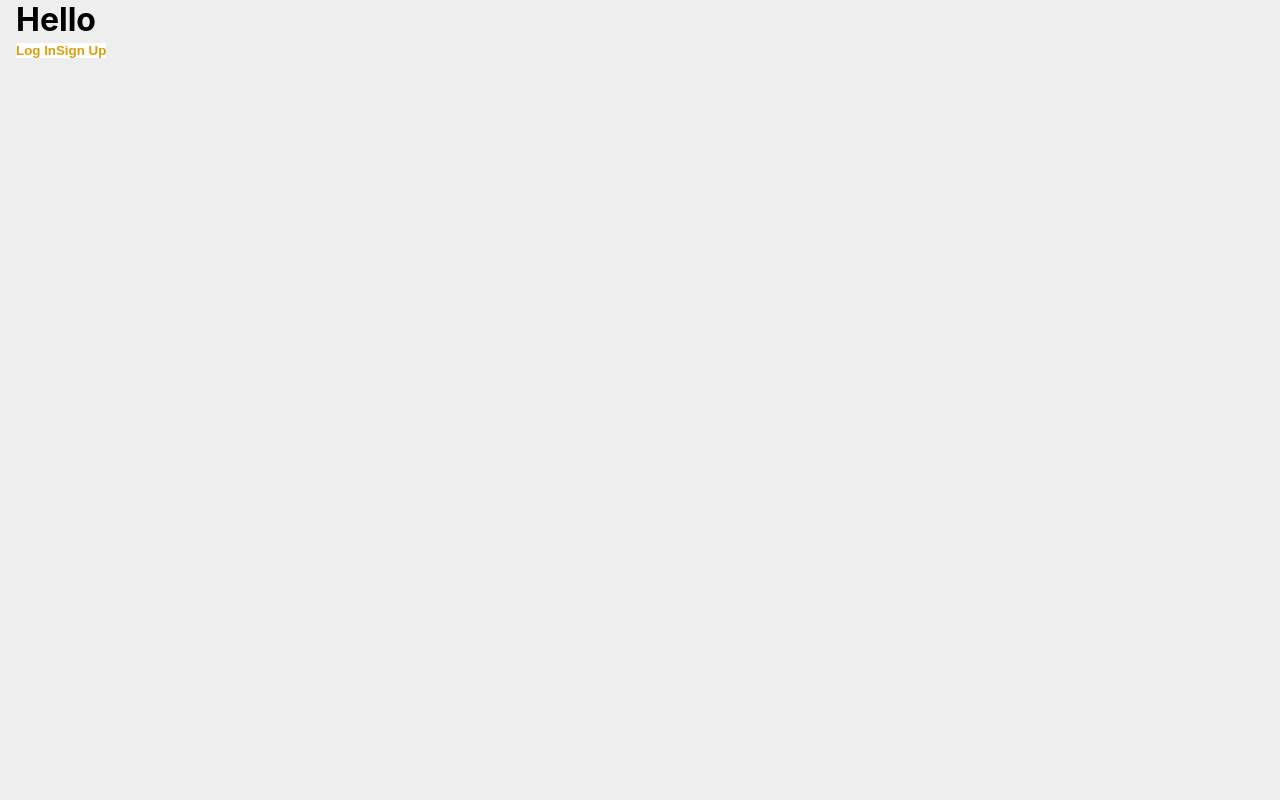
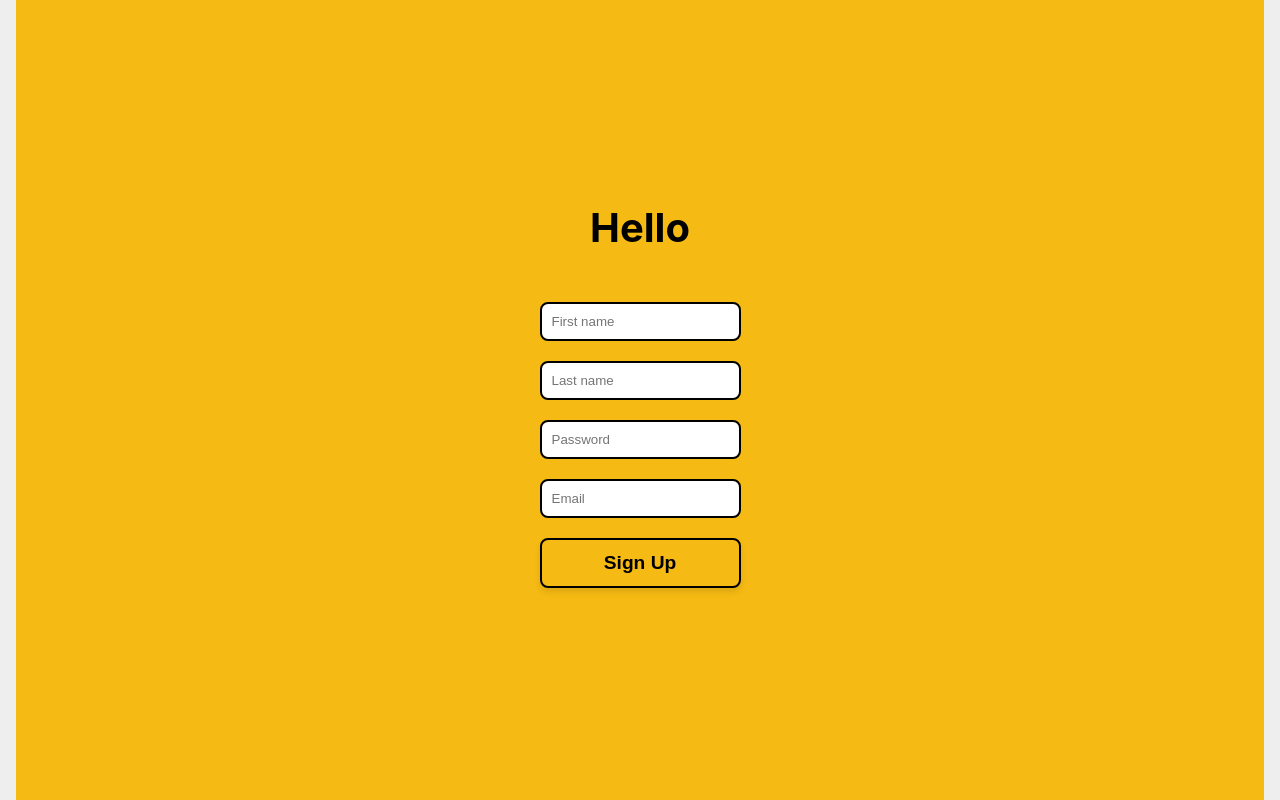
Before and after one commit to michfingerut/KeeperNotes, a React (Create React App) app in the folder client/: page / in a window 1280 px wide. Both pictures are taken after a click on the button "Sign Up". Built offline with nearby package versions, Linux system fonts and the light colour scheme.

Commit message:
updated backAPI and added log in page

```diff
--- a/client/src/App.js
+++ b/client/src/App.js
@@ -3,14 +3,22 @@ import LogInPage from './components/LogInPage';
 import './styles/App.css';
 import React, { useState } from 'react';
 
-//TODO: add login page
 function App() {
   const [isLoggedIn, setIsLoggedIn] = useState(false);
-  const [userInfo, setUserInfo] = useState(undefined);
+  const [userInfo, setUserInfo] = useState({
+    firstName: '',
+    lastName: '',
+    password: '',
+    email: '',
+    uuid: '',
+  });
   if (isLoggedIn) {
-    return <KeeperMainPage />;
+    //TODO: if logged in then refresh should not go to log in page
+    return <KeeperMainPage userInfo={userInfo} />;
   } else {
-    return <LogInPage logInFunc={setIsLoggedIn} setUserInfo={setUserInfo} />;
+    return (
+      <LogInPage setIsLoggedIn={setIsLoggedIn} setUserInfo={setUserInfo} />
+    );
   }
 }
 
--- /dev/null
+++ b/client/src/components/CreateNewUser.jsx
@@ -0,0 +1,60 @@
+import React from 'react';
+import backApi from '../services/backApi';
+
+//TODO: add invalid password
+function CreateNewUser(props) {
+  async function createUser(event) {
+    event.preventDefault();
+    //TODO: err handling
+    const userInfo = await backApi.postUser(props.tmpUsr);
+    props.setIsLoggedIn(true);
+    props.setUserInfo(() => {
+      return {
+        ...props.tmpUsr,
+        uuid: userInfo.uuid,
+      };
+    });
+  }
+
+  return (
+    <div className="sign-up-container">
+      <form onSubmit={createUser} className="sign-up-form">
+        <input
+          type="text"
+          name="firstName"
+          onChange={props.handleInput}
+          value={props.tmpUsr.firstName}
+          placeholder="First name"
+          required
+        />
+        <input
+          type="text"
+          name="lastName"
+          onChange={props.handleInput}
+          value={props.tmpUsr.lastName}
+          placeholder="Last name"
+          required
+        />
+        <input
+          type="password"
+          name="password"
+          onChange={props.handleInput}
+          value={props.tmpUsr.password}
+          placeholder="Password"
+          required
+        />
+        <input
+          type="email"
+          name="email"
+          onChange={props.handleInput}
+          value={props.tmpUsr.email}
+          placeholder="Email"
+          required
+        />
+        <button type="submit">Sign Up</button>
+      </form>
+    </div>
+  );
+}
+
+export default CreateNewUser;
--- a/client/src/components/InputArea.jsx
+++ b/client/src/components/InputArea.jsx
@@ -8,7 +8,9 @@ function InputArea(props) {
   });
 
   async function addNote(event) {
-    const createNote = await backApi.postNote(tmpNote);
+    event.preventDefault();
+    //TODO: err handling
+    const createNote = await backApi.postNote(tmpNote, props.userId);
 
     props.stateFunc((prevNotes) => {
       return [...prevNotes, { ...tmpNote, id: createNote.id }];
@@ -20,7 +22,6 @@ function InputArea(props) {
         content: '',
       };
     });
-    event.preventDefault();
   }
 
   function handleInput(event) {
--- a/client/src/components/KeeperMainPage.jsx
+++ b/client/src/components/KeeperMainPage.jsx
@@ -5,14 +5,16 @@ import InputArea from './InputArea';
 import React, { useState, useEffect } from 'react';
 import backApi from '../services/backApi';
 
-function KeeperMainPage() {
+function KeeperMainPage(props) {
   const [notes, setNotes] = useState([]);
   const [loading, setLoading] = useState(true);
   const [error, setError] = useState(null);
 
+  const userInfo = props.userInfo;
+
   useEffect(() => {
     backApi
-      .getNotes()
+      .getNotes(userInfo.uuid)
       .then((data) => {
         setNotes(data);
         setLoading(false);
@@ -24,7 +26,7 @@ function KeeperMainPage() {
   }, []);
 
   async function deleteNote(key) {
-    await backApi.removeNote(key);
+    await backApi.removeNote(key, userInfo.uuid);
     setNotes((prevNotes) => {
       prevNotes = prevNotes.filter((note) => {
         return note.id !== key;
@@ -44,7 +46,7 @@ function KeeperMainPage() {
   return (
     <div className="container">
       <Header title="Keeper" />
-      <InputArea stateFunc={setNotes} />
+      <InputArea stateFunc={setNotes} userId={userInfo.uuid} />
       <div className="cards-container">
         {notes.map((note) => {
           return (
@@ -54,6 +56,7 @@ function KeeperMainPage() {
               title={note.title}
               content={note.content}
               deleteFunc={deleteNote}
+              userId={userInfo.uuid}
             />
           );
         })}
--- /dev/null
+++ b/client/src/components/LogExistingUser.jsx
@@ -0,0 +1,42 @@
+import React from 'react';
+import backApi from '../services/backApi';
+
+function LogExistingUser(props) {
+  async function toLog(event) {
+    event.preventDefault();
+    const userInfo = await backApi.getUser(
+      props.tmpUsr.email,
+      props.tmpUsr.password,
+    );
+    props.setIsLoggedIn(true);
+    props.setUserInfo({
+      ...userInfo,
+    });
+  }
+
+  return (
+    <div className="sign-up-container">
+      <form onSubmit={toLog} className="sign-up-form">
+        <input
+          type="email"
+          name="email"
+          onChange={props.handleInput}
+          value={props.tmpUsr.email}
+          placeholder="Email"
+          required
+        />
+        <input
+          type="password"
+          name="password"
+          onChange={props.handleInput}
+          value={props.tmpUsr.password}
+          placeholder="Password"
+          required
+        />
+        <button type="submit">Log In</button>
+      </form>
+    </div>
+  );
+}
+
+export default LogExistingUser;
--- a/client/src/components/LogInPage.jsx
+++ b/client/src/components/LogInPage.jsx
@@ -1,52 +1,57 @@
 import React, { useState } from 'react';
+import CreateNewUser from './CreateNewUser';
+import LogExistingUser from './LogExistingUser';
 
 function LogInPage(props) {
-  //props.logInFunc
-  //props.setUserInfo
-
-  /***
-   * if i pressed log in it will show:
-   * user name input
-   * pass word input
-   * log in button -> at press it will send get user by if
-   * it will check if the pass word is the same
-   * if not -> error in valid password
-   * if yes -> save userInfo, set loged in -> true
-   *
-   * if i pressed sign up it will show:
-   * user name input
-   * password input (in the future validation)
-   * first name
-   * last name
-   * email
-   * sign up button. when press:
-   * email exists- invalid email
-   * password not good
-   * if all good save userInfo and set log in true
-   */
   const [isInitOption, setIsInitOption] = useState(true);
   const [toSignUp, setToSignUp] = useState(false);
+  const [tmpUsr, setTmpUsr] = useState({
+    firstName: '',
+    lastName: '',
+    password: '',
+    email: '',
+  });
 
   function init() {
     return (
       <div>
-        <button onClick={() => console.log('Log In Clicked')}>Log In</button>
-        <button onClick={() => console.log('Sign Up Clicked')}>Sign Up</button>
+        <button onClick={() => setIsInitOption(false)}>Log In</button>
+        <button
+          onClick={() => {
+            setIsInitOption(false);
+            setToSignUp(true);
+          }}
+        >
+          Sign Up
+        </button>
       </div>
     );
   }
 
   function option() {
-    if (toSignUp) {
-      return signUp();
-    } else {
-      return logIn();
-    }
+    return toSignUp ? (
+      <CreateNewUser
+        handleInput={handleInput}
+        tmpUsr={tmpUsr}
+        setIsLoggedIn={props.setIsLoggedIn}
+        setUserInfo={props.setUserInfo}
+      />
+    ) : (
+      <LogExistingUser
+        handleInput={handleInput}
+        tmpUsr={tmpUsr}
+        setIsLoggedIn={props.setIsLoggedIn}
+        setUserInfo={props.setUserInfo}
+      />
+    );
   }
 
-  function signUp() {}
-
-  function logIn() {}
+  function handleInput(event) {
+    const { value, name } = event.target;
+    setTmpUsr((prev) => {
+      return { ...prev, [name]: value };
+    });
+  }
 
   return (
     <div className="log-in-container">
--- a/client/src/styles/App.css
+++ b/client/src/styles/App.css
@@ -154,3 +154,83 @@ button {
   margin-top: auto;
   margin: 0.2em;
 }
+
+/******************************************************/
+
+.log-in-container {
+  background-color: #f5ba13;
+  height: 100vh;
+  display: flex;
+  flex-direction: column;
+  align-items: center;
+  justify-content: center;
+}
+
+.log-in-container h1 {
+  font-size: 2.5em;
+  margin-bottom: 20px;
+}
+
+.log-in-container button {
+  padding: 12px 24px;
+  font-size: 1.2em;
+  width: 200px;
+  margin: 10px;
+  background-color: #f5ba13;
+  border: 2px solid black;
+  border-radius: 8px;
+  box-shadow: 0 4px 6px rgba(0, 0, 0, 0.1);
+  cursor: pointer;
+  transition: background-color 0.3s, color 0.3s, transform 0.2s;
+  color: black;
+}
+
+.log-in-container button:hover {
+  background-color: white;
+  color: #d69f09;
+  transform: translateY(-2px);
+  box-shadow: 0 6px 8px rgba(0, 0, 0, 0.2);
+}
+
+/******************************************************/
+
+.sign-up-container {
+  display: flex;
+  flex-direction: column;
+  align-items: center;
+  justify-content: center;
+  margin-top: 20px;
+}
+
+.sign-up-form {
+  display: flex;
+  flex-direction: column;
+  align-items: center;
+  width: 100%;
+  max-width: 400px;
+}
+
+.sign-up-form input {
+  width: 100%;
+  padding: 10px;
+  margin: 10px 0;
+  border: 2px solid black;
+  border-radius: 8px;
+}
+
+.sign-up-form button {
+  width: 100%;
+  padding: 12px;
+  margin-top: 10px;
+  font-size: 1.2em;
+  background-color: #f5ba13;
+  border: 2px solid black;
+  border-radius: 8px;
+  transition: background-color 0.3s, color 0.3s, transform 0.2s;
+}
+
+.sign-up-form button:hover {
+  background-color: white;
+  color: #d69f09;
+  transform: translateY(-2px);
+}
```
Also changed, not shown: client/src/services/backApi.js (+36 -9 lines).
